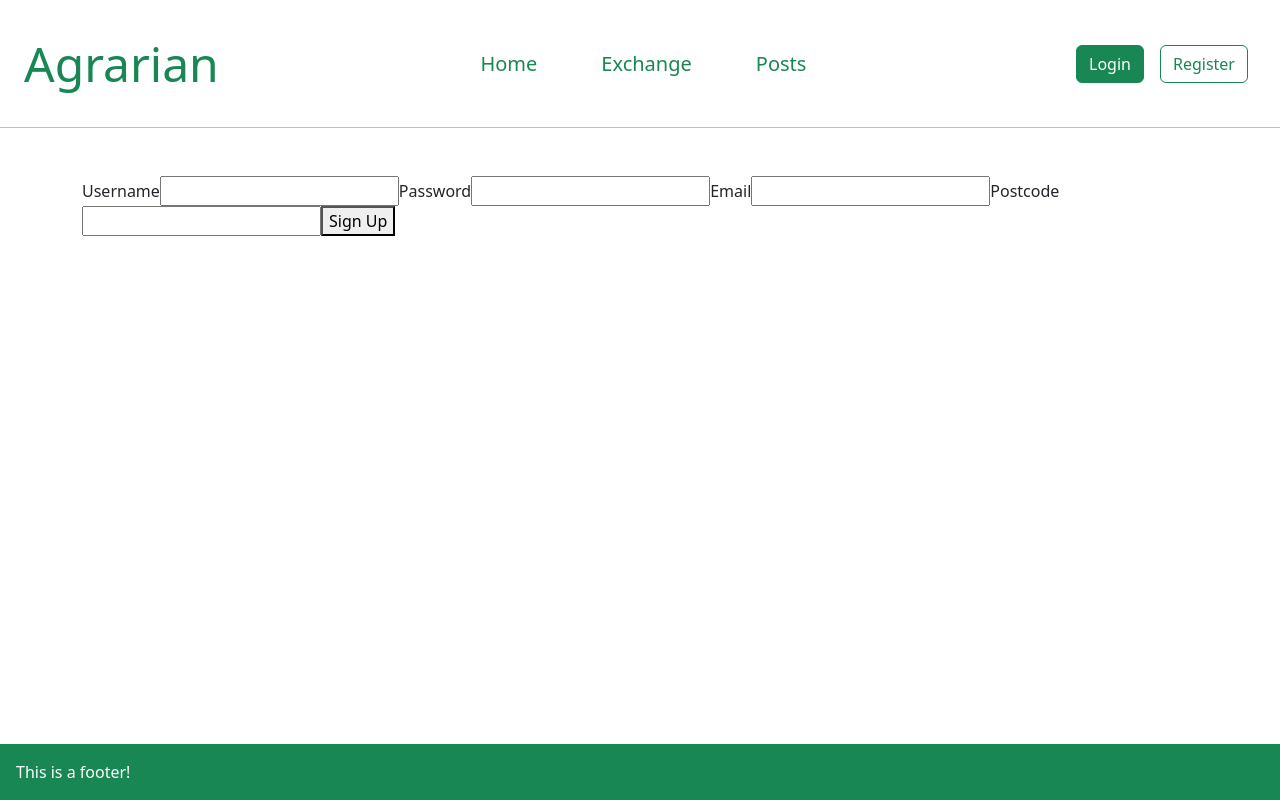
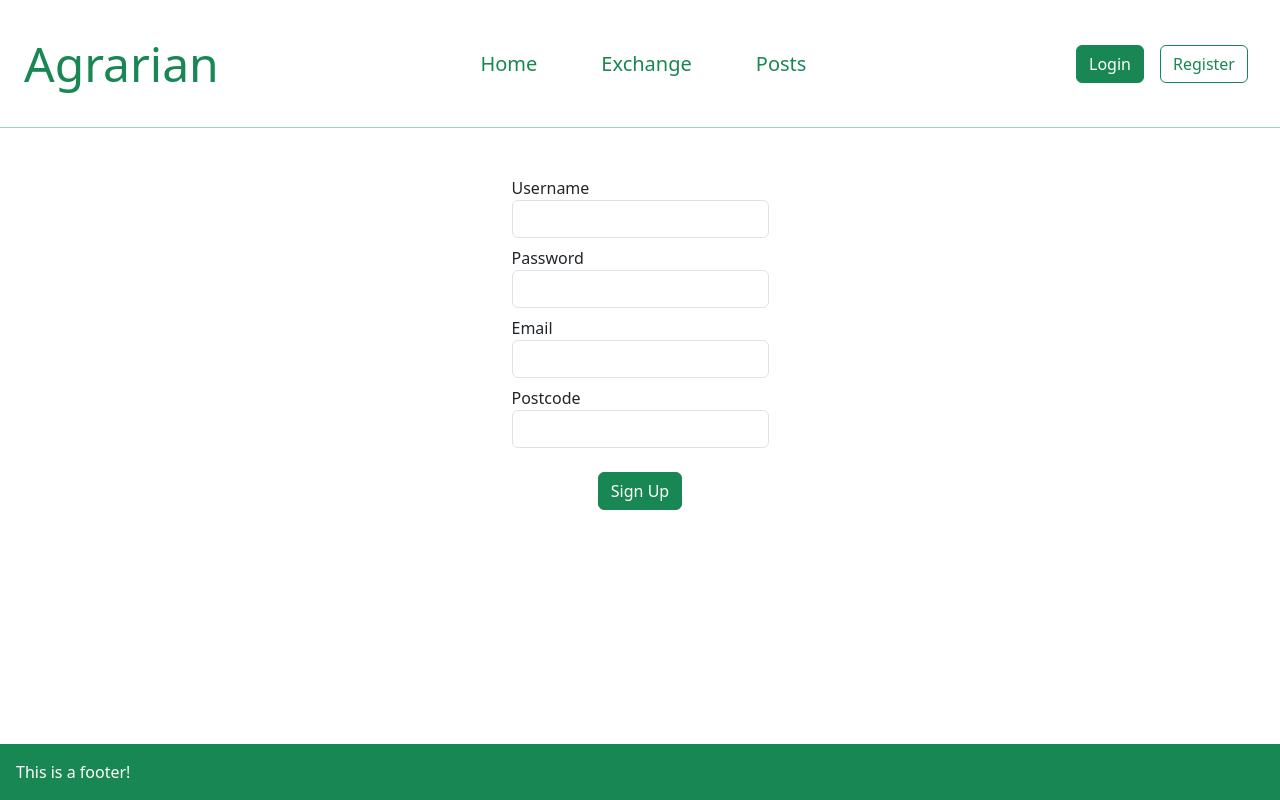
Before and after one commit to CraigAT1181/fe-agrarian-react, a React (Vite) app: page /register in a window 1280 px wide. Built offline with nearby package versions, Linux system fonts and the light colour scheme.

Commit message:
Styled Login and Register

```diff
--- a/src/components/Login.jsx
+++ b/src/components/Login.jsx
@@ -45,25 +45,34 @@ export default function Login() {
   return (
     <section className="container">
       <div className="d-flex justify-content-center">
-
         <form onSubmit={loginHandler}>
+          <div className="form-group mt-2">
             <label htmlFor="username">Username</label>
             <input
               id="username"
               type="text"
+              className="form-control"
               value={username}
               onChange={({ target }) => setUsername(target.value)}
             />
-
+          </div>
+          <div className="form-group mt-2">
             <label htmlFor="password">Password</label>
             <input
               id="password"
               type="password"
+              className="form-control"
               value={password}
               onChange={({ target }) => setPassword(target.value)}
             />
-
-          <button type="submit">Login</button>
+          </div>
+          <div className="d-flex justify-content-center mt-4">
+            <button
+              className="btn btn-success"
+              type="submit">
+              Login
+            </button>
+          </div>
         </form>
       </div>
       {error && (
--- a/src/components/Register.jsx
+++ b/src/components/Register.jsx
@@ -35,40 +35,48 @@ export default function Register() {
   return (
     <section className="container">
       <div className="d-flex justify-content-center">
-        <form>
+        <form onSubmit={registrationHandler}>
+          <div className="form-group">
             <label htmlFor="username">Username</label>
             <input
               id="username"
               type="text"
+              className="form-control"
               onChange={({ target }) => setUsername(target.value)}
             />
-
+          </div>
+          <div className="form-group mt-2">
             <label htmlFor="password">Password</label>
             <input
               id="password"
               type="password"
+              className="form-control"
               onChange={({ target }) => setPassword(target.value)}
             />
-
+          </div>
+          <div className="form-group mt-2">
             <label htmlFor="email">Email</label>
             <input
               id="email"
               type="text"
+              className="form-control"
               onChange={({ target }) => setEmail(target.value)}
             />
-
+          </div>
+          <div className="form-group mt-2">
             <label htmlFor="postcode">Postcode</label>
             <input
               id="postcode"
               type="text"
+              className="form-control"
               onChange={({ target }) => setPostcode(target.value)}
             />
-
-          <button
-            type="button"
-            onClick={registrationHandler}>
+          </div>
+          <div className="d-flex justify-content-center mt-4">
+            <button className="btn btn-success">
               {isLoading ? "Just a tick..." : "Sign Up"}
             </button>
+          </div>
         </form>
       </div>
       {error && (
```
Lines whose indentation alone changed are shown as unchanged.
